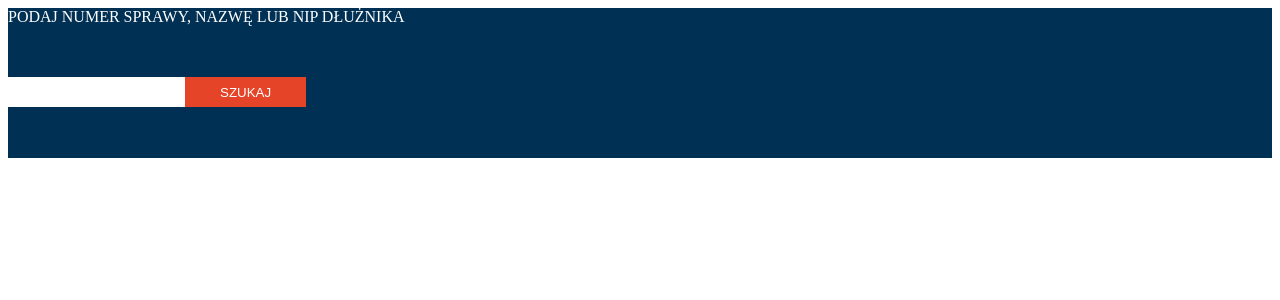
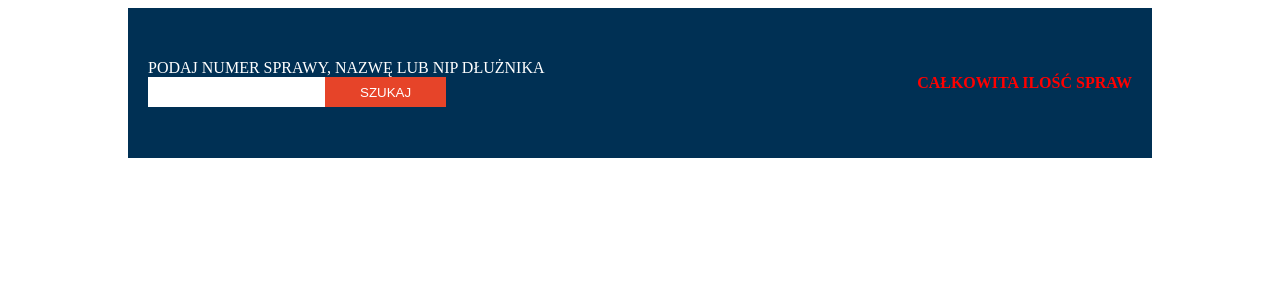
Before and after one commit to morawskiOZ/KRD_task, a React (Create React App) app: page / in a window 1280 px wide. Shown: the top 300 px of the page. Built offline with nearby package versions, Linux system fonts and the light colour scheme; no server answers.

Commit message:
create Counter

```diff
--- a/src/components/App/App.scss
+++ b/src/components/App/App.scss
@@ -1,3 +1,11 @@
 * {
   box-sizing: border-box;
 }
+
+.AppFrame {
+  display: grid;
+  grid-template-columns: 1fr minmax(80vw, 1000px) 1fr;
+  &-content {
+    grid-column: 2;
+  }
+}
--- a/src/components/App/App.tsx
+++ b/src/components/App/App.tsx
@@ -1,14 +1,14 @@
 import React from "react"
+import Header from "../Header/Header"
+import { AppContextProvider } from "./../../context/context"
 import "./App.scss"
-import Header from "../Header/Header";
-import {AppContextProvider} from "./../../context/context"
 
 const App: React.FC = () => {
   return (
     <AppContextProvider>
-    <div className="App">
-      <Header />
-    </div>
+      <div className="AppFrame">
+        <Header />
+      </div>
     </AppContextProvider>
   )
 }
--- a/src/components/Header/Counter/Counter.scss
+++ b/src/components/Header/Counter/Counter.scss
@@ -0,0 +1,15 @@
+.Counter {
+  margin-right: 20px;
+  color: white;
+  &-title {
+    margin: 0;
+    text-transform: uppercase;
+    color: red;
+    font-weight: 700;
+  }
+  &-number {
+    margin: 0;
+    font-size: 24px;
+    font-weight: 700;
+  }
+}
--- a/src/components/Header/Counter/Counter.tsx
+++ b/src/components/Header/Counter/Counter.tsx
@@ -1,9 +1,33 @@
-import React from 'react'
+import React, { useContext } from "react"
+import useAxios from "../../../hooks/useAxios"
+import Axios from "axios"
+import { METHODS } from "http"
+import { ENGINE_METHOD_ECDSA } from "constants"
+import { AppContext } from "../../../context/context"
+import { Actions } from "../../../globalState/actions"
+import "./Counter.scss"
 
 const Counter = () => {
+  const { state, dispatch } = useContext(AppContext)
+
+  const { error, loading, data } = useAxios(
+    {
+      url:
+        "http://rekrutacja-webhosting.it.krd.pl/api/Recruitment/GetDebtsCount",
+      method: "GET"
+    },
+    null,
+    dispatch,
+    Actions.SAVE_COUNTER_DATA
+  )
+
   return (
-    <div>
-      Counter
+    <div className="Counter">
+      <p className="Counter-title">Całkowita ilość spraw</p>
+      <span className="Counter-number">
+        {loading && "Loading..."}
+        {data && data}
+      </span>
     </div>
   )
 }
--- a/src/components/Header/Header.scss
+++ b/src/components/Header/Header.scss
@@ -2,4 +2,7 @@
   display: grid;
   height: 150px;
   background-color: #003054;
+  grid-auto-flow: column;
+  align-items: center;
+  justify-content: space-between;
 }
--- a/src/components/Header/Header.tsx
+++ b/src/components/Header/Header.tsx
@@ -1,13 +1,15 @@
 import React, { useContext } from "react"
 import { AppContext } from "../../context/context"
+import Counter from "./Counter/Counter"
 import "./Header.scss"
 import SearchInput from "./SearchInput/SearchInput"
 
 const Header = () => {
   const { state, dispatch } = useContext(AppContext)
   return (
-    <div className="Header">
+    <div className="Header AppFrame-content">
       <SearchInput />
+      <Counter />
     </div>
   )
 }
--- a/src/components/Header/SearchInput/SearchInput.scss
+++ b/src/components/Header/SearchInput/SearchInput.scss
@@ -1,12 +1,12 @@
 .SearchInput {
   &-form {
     display: grid;
+    margin-left: 20px;
   }
   &-inputContainer {
     height: 30px;
     font-family: sans-serif;
     font-size: 14px;
-
   }
   &-input {
     height: 100%;
@@ -14,7 +14,6 @@
     -webkit-appearance: none;
     padding: 0;
     margin: 0;
-
   }
   &-submit {
     height: 100%;
@@ -25,12 +24,10 @@
     -webkit-appearance: none;
     border: 0;
     margin: 0;
-
   }
   &-label {
     color: white;
     text-transform: uppercase;
     font-size: 700;
-
   }
 }
--- a/src/context/context.tsx
+++ b/src/context/context.tsx
@@ -1,10 +1,14 @@
 import React, { useMemo, useReducer } from "react"
 import { reducer } from "../globalState/reducer"
 
-const initialState: { state: any; dispatch?: any; searchData?: {} } = {
-  state: { isLoading: false }
+const initialState: { isLoading?: boolean; searchData?: any } = {
+  isLoading: false
 }
-const AppContext = React.createContext(initialState)
+
+const AppContext = React.createContext({
+  state: initialState,
+  dispatch: undefined
+})
 
 const AppContextProvider = props => {
   const [state, dispatch]: [any, any] = useReducer<any>(
--- a/src/globalState/actions.ts
+++ b/src/globalState/actions.ts
@@ -1,5 +1,6 @@
 export enum Actions {
   START_LOADING = "START_LOADING",
   FINISH_LOADING = "FINISH_LOADING",
-  SAVE_SEARCH_DATA = "SAVE_SEARCH_DATA"
+  SAVE_SEARCH_DATA = "SAVE_SEARCH_DATA",
+  SAVE_COUNTER_DATA = "SAVE_COUNTER_DATA"
 }
--- a/src/globalState/reducer.ts
+++ b/src/globalState/reducer.ts
@@ -8,6 +8,8 @@ export const reducer = (state, action) => {
       return { ...state, isLoading: false }
     case Actions.SAVE_SEARCH_DATA:
       return { ...state, searchData: action.data }
+    case Actions.SAVE_COUNTER_DATA:
+      return { ...state, counterData: action.data }
     default:
       return
   }
--- a/src/hooks/useAxios.tsx
+++ b/src/hooks/useAxios.tsx
@@ -13,9 +13,6 @@ const useAxios = (
   const [data, setData] = useState(null)
 
   useEffect(() => {
-    if (!dependency) {
-      return
-    }
     const req = async () => {
       setLoading(true)
       dispatch && dispatch({ type: Actions.START_LOADING })
```
